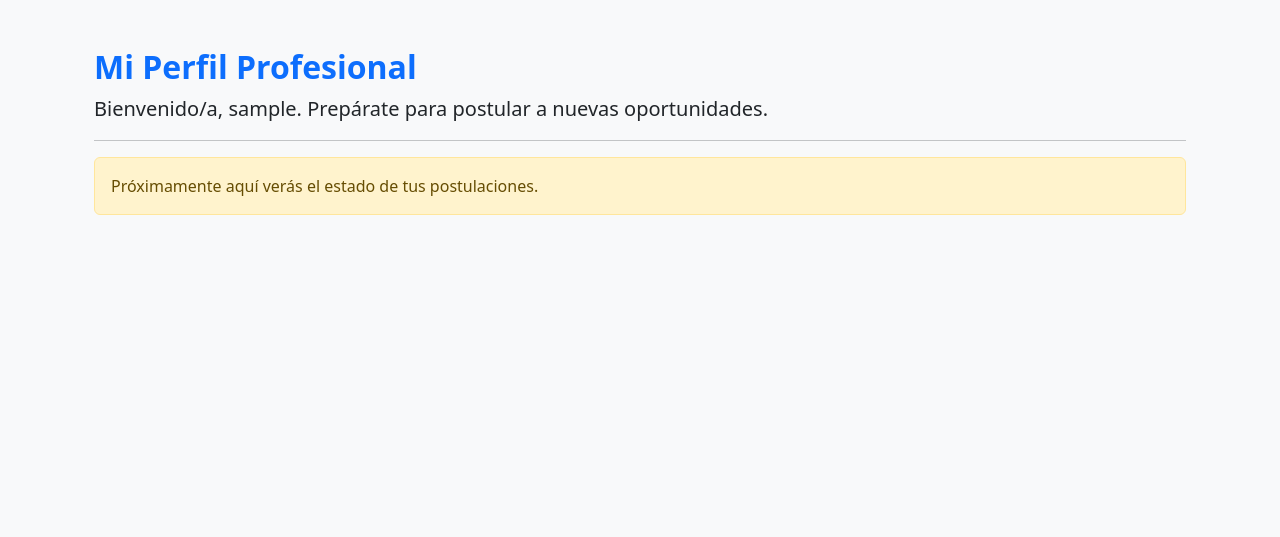
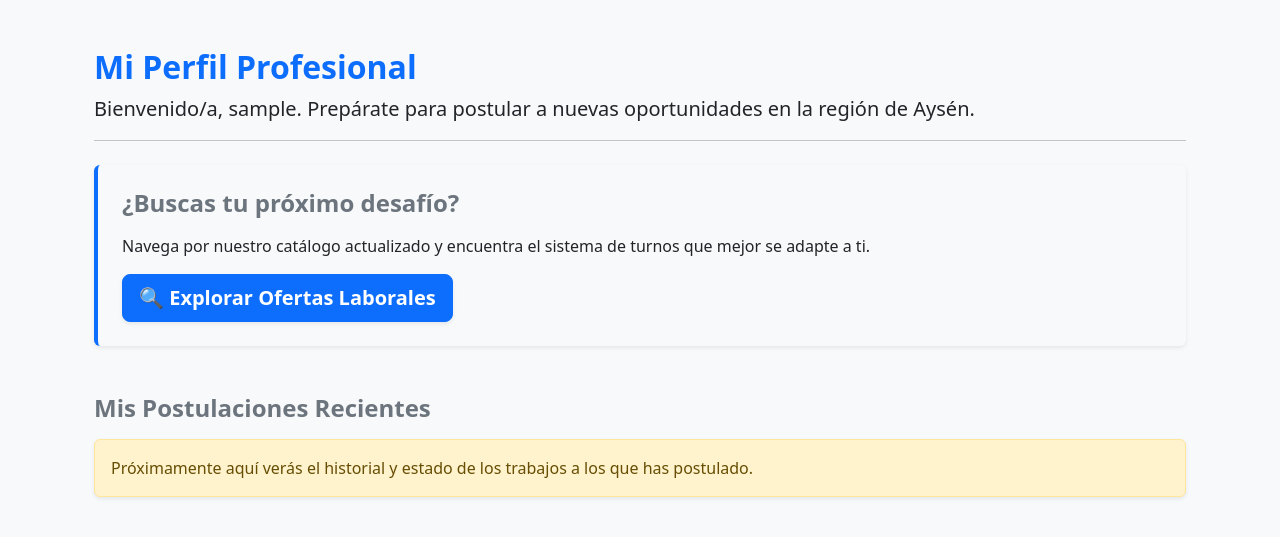
Before and after one commit to alpharius4/Ays-n-Oportunidades, a Django app: page /accounts/dashboard/ in a window 1280 px wide. Shown: the part 56-593 px from the top of the page. Run offline with Django 5.2, Linux system fonts and the light colour scheme; the visitor is signed in with stand-in values (Sample User, id 1).

Commit message:
fix: Mejora de UX agregando botón de navegación en panel de candidato

```diff
--- a/templates/accounts/dashboard_candidato.html
+++ b/templates/accounts/dashboard_candidato.html
@@ -5,12 +5,22 @@
     <div class="row">
         <div class="col-md-12">
             <h2 class="fw-bold text-primary">Mi Perfil Profesional</h2>
-            <p class="lead">Bienvenido/a, {{ user.username }}. Prepárate para postular a nuevas oportunidades.</p>
+            <p class="lead">Bienvenido/a, {{ user.username }}. Prepárate para postular a nuevas oportunidades en la región de Aysén.</p>
             <hr>
 
-            <div class="alert alert-warning">
-                <i class="bi bi-tools"></i> Próximamente aquí verás el estado de tus postulaciones.
+            <div class="mt-4 mb-5 p-4 bg-light rounded shadow-sm border-start border-primary border-4">
+                <h4 class="fw-bold text-secondary mb-3">¿Buscas tu próximo desafío?</h4>
+                <p>Navega por nuestro catálogo actualizado y encuentra el sistema de turnos que mejor se adapte a ti.</p>
+                <a href="{% url 'jobs:lista_ofertas' %}" class="btn btn-primary btn-lg shadow-sm fw-bold">
+                    🔍 Explorar Ofertas Laborales
+                </a>
             </div>
+
+            <h4 class="fw-bold mt-5 mb-3 text-secondary">Mis Postulaciones Recientes</h4>
+            <div class="alert alert-warning shadow-sm">
+                <i class="bi bi-tools"></i> Próximamente aquí verás el historial y estado de los trabajos a los que has postulado.
+            </div>
+
         </div>
     </div>
 </div>
```
